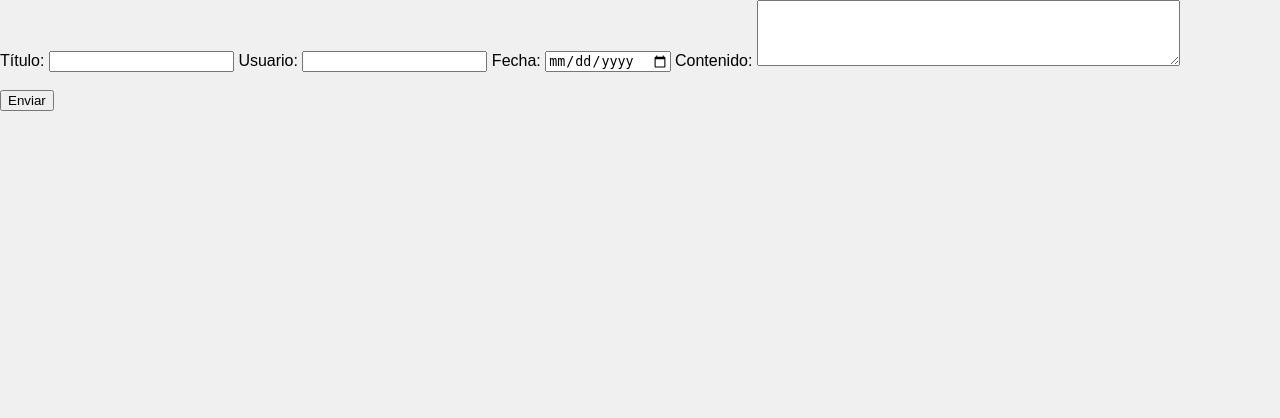
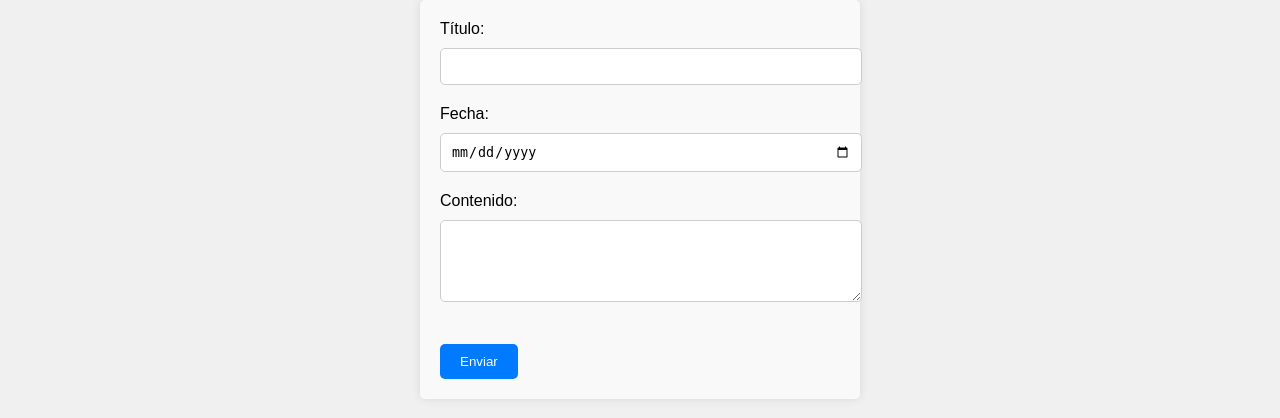
Before and after one commit to RaulAJ/GameForum-, a PHP site: page /noticias.php?accion=agregarNoticia in a window 1280 px wide. Shown: the part 175-593 px from the top of the page. Run offline with PHP 8.4, Linux system fonts and the light colour scheme; the visitor is signed in with stand-in values (Sample User, id 1).

Commit message:
Mejorado las noticias

```diff
--- a/css/noticias.css
+++ b/css/noticias.css
@@ -44,3 +44,43 @@
     grid-area: contenido;
     text-align: left;
 }
+
+
+/*Formulario*/
+.formulario {
+    max-width: 400px;
+    margin: 0 auto;
+    padding: 20px;
+    background-color: #f9f9f9;
+    border-radius: 5px;
+    box-shadow: 0 0 10px rgba(0, 0, 0, 0.1);
+}
+
+.formulario label {
+    display: block;
+    margin-bottom: 10px;
+}
+
+.formulario input[type="text"],
+.formulario input[type="number"],
+.formulario input[type="date"],
+.formulario textarea {
+    width: 100%;
+    padding: 10px;
+    margin-bottom: 20px;
+    border: 1px solid #ccc;
+    border-radius: 5px;
+}
+
+.formulario input[type="submit"] {
+    background-color: #007bff;
+    color: #fff;
+    padding: 10px 20px;
+    border: none;
+    border-radius: 5px;
+    cursor: pointer;
+}
+
+.formulario input[type="submit"]:hover {
+    background-color: #0056b3;
+}
--- a/noticias/procesarNoticia.php
+++ b/noticias/procesarNoticia.php
@@ -14,13 +14,13 @@ if (!($_SESSION['admin'] || $_SESSION['moderador'] || $_SESSION['experto'])) {
 
 // Sanitizar y obtener valores de cada campo del formulario
 $titulo = filter_input(INPUT_POST, 'titulo', FILTER_SANITIZE_SPECIAL_CHARS);
-$usuario = filter_input(INPUT_POST, 'usuario', FILTER_SANITIZE_SPECIAL_CHARS);
+//$usuario = filter_input(INPUT_POST, 'usuario', FILTER_SANITIZE_SPECIAL_CHARS);
 $fecha = filter_input(INPUT_POST, 'fecha', FILTER_SANITIZE_SPECIAL_CHARS);
 $contenido = filter_input(INPUT_POST, 'contenido', FILTER_SANITIZE_SPECIAL_CHARS);
 
 
-if($titulo && $usuario && $fecha && $contenido){
-    $noticia = Noticia::crea($titulo, $usuario, $fecha, $contenido);
+if($titulo && $fecha && $contenido){
+    $noticia = Noticia::crea($titulo, idUsuarioLogado(), $fecha, $contenido);
 
     if($noticia){
         Utils::redirige(Utils::buildUrl('/noticias.php', ['exito' => '1']));
--- a/vistas/helpers/noticias.php
+++ b/vistas/helpers/noticias.php
@@ -12,12 +12,9 @@
 
     function buildFormularioNoticia() {
         return <<<HTML
-        <form action="noticias/procesarNoticia.php" method="post">
+        <form class= "formulario" action="noticias/procesarNoticia.php" method="post">
             <label for="titulo">Título:</label>
             <input type="text" id="titulo" name="titulo" required>
-
-            <label for="usuario">Usuario:</label>
-            <input type="text" id="usuario" name="usuario" required>
 
             <label for="fecha">Fecha:</label>
             <input type="date" id="fecha" name="fecha" required>
```
